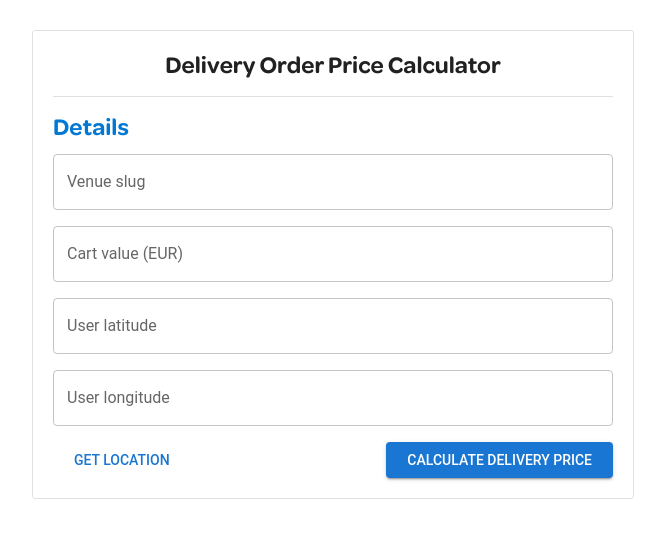
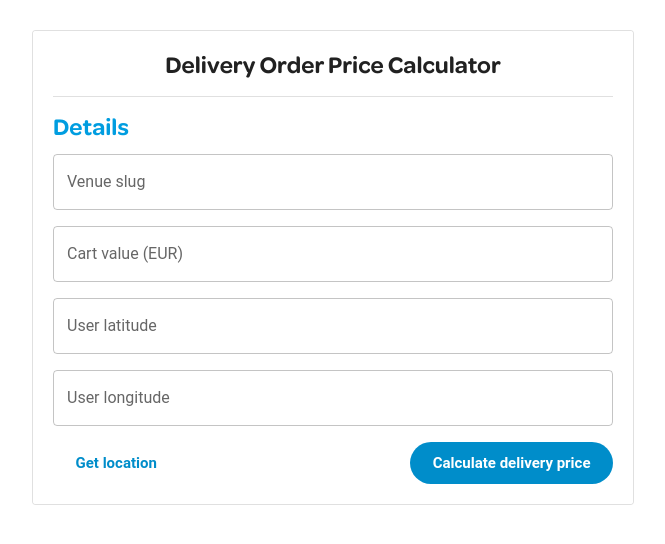
Before and after one commit to InkMakhova/delivery-order-price-calculator, a React (Create React App) app: page / in a window 1280 px wide. Shown: the top 544 px of the page, without its empty margins (307-972 px from the left). Built offline with nearby package versions, Linux system fonts and the light colour scheme.

Commit message:
Component styling

```diff
--- a/src/App.tsx
+++ b/src/App.tsx
@@ -7,7 +7,7 @@ import CalculatorForm from "./components/CalculatorForm";
 const theme = createTheme({
   palette: {
     primary: {
-      main: '#1976d2',
+      main: '#008dca',
     },
     secondary: {
       main: '#dc004e',
@@ -37,7 +37,7 @@ const theme = createTheme({
           fontFamily: 'WoltHeading-Omnes, Roboto, Arial, sans-serif',
           fontSize: '1.5em',
           fontWeight: 300,
-          color: '#0078d4',
+          color: '#009de0',
           textAlign: 'left',
           marginBottom: '0.5em',
         },
--- a/src/components/CalculatorForm.tsx
+++ b/src/components/CalculatorForm.tsx
@@ -82,12 +82,12 @@ function CalculatorForm() {
 
         <div style={{display: "flex", flexWrap: "wrap", justifyContent: "space-between"}}>
         {/* Get location Button */}
-        <Button data-test-id="getLocation" tabIndex={0} style={{paddingLeft: '1.5em', paddingRight: '1.5em'}}>
+        <Button data-test-id="getLocation" tabIndex={0} size="large" style={{paddingLeft: '1.5em', paddingRight: '1.5em', borderRadius: '5rem', textTransform: 'none', fontWeight: 600, color: "#009deO"}}>
           Get location
         </Button>
 
         {/* Submit Button */}
-        <Button type="submit" tabIndex={0} variant="contained" style={{paddingLeft: '1.5em', paddingRight: '1.5em'}}>
+        <Button type="submit" size="large" tabIndex={0} variant="contained" style={{paddingLeft: '1.5em', paddingRight: '1.5em', borderRadius: '5rem', textTransform: 'none', fontWeight: 600, boxShadow: "none"}}>
           Calculate delivery price
         </Button>
         </div>
--- a/src/index.css
+++ b/src/index.css
@@ -24,7 +24,10 @@ body {
   padding-right: 20px;
   -webkit-font-smoothing: antialiased;
   -moz-osx-font-smoothing: grayscale;
-  /*background-color: #0078d4;*/
+  /*background-image: url('./assets/images/bg-illustration.png');*/
+  /*background-size: cover;*/
+  /*background-position: center;*/
+  /*background-color: #e5f2f1;*/
   /*background: linear-gradient(240deg, rgba(255,255,255,1) 0%, rgba(0,212,255,1) 100%);*/
 }
 
```
Also changed, not shown: src/assets/images/logo.svg (added).
